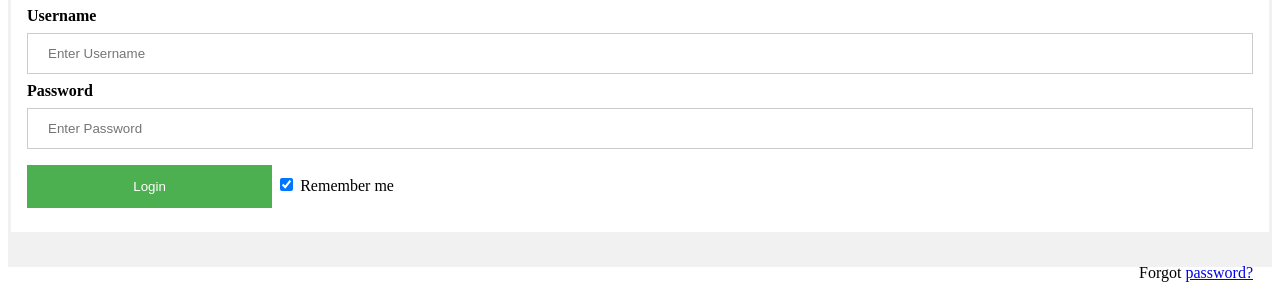
After one commit to sumitbsn/agro-analytics-dashboard, a Django app: page /login/ in a window 1280 px wide. The commit adds this page. Shown: the part 496-800 px from the top of the page. Run offline with Django 3.2, Linux system fonts and the light colour scheme; the visitor is signed in with stand-in values (Sample User, id 1).

Commit message:
added login page & registration page

```diff
--- /dev/null
+++ b/cropdata/templates/login.html
@@ -0,0 +1,100 @@
+<!DOCTYPE html>
+<html>
+<script type="text/javascript">
+
+        function submit_method(){
+            window.location.replace("/submitlogindetail");
+        }
+    </script>
+<style>
+form {
+    border: 3px solid #f1f1f1;
+}
+
+input[type=text], input[type=password] {
+    width: 100%;
+    padding: 12px 20px;
+    margin: 8px 0;
+    display: inline-block;
+    border: 1px solid #ccc;
+    box-sizing: border-box;
+}
+
+button {
+    background-color: #4CAF50;
+    color: white;
+    padding: 14px 20px;
+    margin: 8px 0;
+    border: none;
+    cursor: pointer;
+    width: 20%;
+}
+
+button:hover {
+    opacity: 0.8;
+}
+
+/*.cancelbtn {
+    width: auto;
+    padding: 10px 18px;
+    background-color: #f44336;
+}*/
+
+.imgcontainer {
+    text-align: center;
+    margin: 24px 0 12px 0;
+}
+
+img.avatar {
+    width: 40%;
+    border-radius: 50%;
+}
+
+.container {
+    padding: 16px;
+}
+
+span.psw {
+    float: right;
+    padding-top: 16px;
+}
+
+/* Change styles for span and cancel button on extra small screens */
+@media screen and (max-width: 300px) {
+    span.psw {
+       display: block;
+       float: none;
+    }
+    /*.cancelbtn {
+       width: 100%;*/
+    }
+}
+</style>
+<body>
+
+<h2>Login Form</h2>
+
+<form method="post" action="/submitlogindetail/">
+  <div class="imgcontainer">
+    <img src="img_avatar2.png" alt="Avatar" class="avatar">
+  </div>
+
+  <div class="container">
+    <label><b>Username</b></label>
+    <input type="text" placeholder="Enter Username" name="uname" required>
+
+    <label><b>Password</b></label>
+    <input type="password" placeholder="Enter Password" name="psw" required>
+
+    <button type="submit">Login</button>
+    <input type="checkbox" checked="checked"> Remember me
+  </div>
+
+  <div class="container" style="background-color:#f1f1f1">
+    <!-- <button type="button" class="cancelbtn">Cancel</button> -->
+    <span class="psw">Forgot <a href="#">password?</a></span>
+  </div>
+</form>
+
+</body>
+</html>
--- a/cropdata/views.py
+++ b/cropdata/views.py
@@ -7,6 +7,7 @@ from cropdata.models import *
 from cropdata.fusioncharts import FusionCharts
 from collections import OrderedDict
 from django.core.paginator import Paginator, EmptyPage, PageNotAnInteger
+from django.contrib.auth.models import User
 
 class cropdataDetail(APIView):
 
@@ -195,3 +196,41 @@ class Home(APIView):
 
     def get(self, request):
         return render(request,'home.html')
+
+class Signup(APIView):
+
+    def get(self, request):
+        return render(request,'signup.html')
+
+class Login(APIView):
+
+    def get(self, request):
+        return render(request,'login.html')
+
+class submitSignupdetail(APIView):
+    def post(self,request):
+        Username = request.POST['username']
+        Email = request.POST['email']
+        Password = request.POST['password']
+
+        print (Username)
+        user = User.objects.create_user(username=Username, email=Email, password=Password)
+
+        # q = Info(first_name=first_name, last_name=last_name, age=age, address=address, salary=salary)
+        # q.save()
+        #return Response({'username':name, 'password':age}, status=status.HTTP_200_OK)
+        # return Response("Success!!", status=status.HTTP_200_OK)
+        return HttpResponseRedirect("/login/")
+
+class submitLogindetail(APIView):
+    def post(self,request):
+        username = request.POST.get('uname', '')
+        password = request.POST.get('psw', '')
+        user = User.authenticate(username = username, password = password)
+
+        if user is not None:
+            User.login(request, user)
+            return HttpResponseRedirect(reverse('home'))
+        else:
+            # return HttpResponseRedirect('/accounts/invalid')
+            return Response("Not Success!!", status=status.HTTP_200_OK)
--- a/helloworld/urls.py
+++ b/helloworld/urls.py
@@ -41,5 +41,10 @@ urlpatterns = [
     url(r'^temperaturechart/$', cropdata.views.temperatureChart.as_view(), name='Temperature Chart'),
     url(r'^tempdatapassing/$', cropdata.views.tempdataPassing.as_view(), name= 'temperature data passing api' ),
     url(r'^home/$', cropdata.views.Home.as_view(), name= 'Home page Api' ),
-    # url(r'^invoice/$', restapi.views.InvoicePDFView.as_view(), name='invoice')
+    # url(r'^invoice/$', restapi.views.InvoicePDFView.as_view(), name='invoice'),
+    url(r'^signup/$', cropdata.views.Signup.as_view(), name= 'Signup page Api' ),
+    url(r'^login/$', cropdata.views.Login.as_view(), name= 'Login page Api' ),
+    url(r'^submitsignupdetail/$', cropdata.views.submitSignupdetail.as_view(), name= 'Submit user signup details Api' ),
+    url(r'^submitlogindetail/$', cropdata.views.submitLogindetail.as_view(), name= 'Submit user login details Api' ),
+
 ]
```
Also changed, not shown: cropdata/admin.py (+9 -0 lines), cropdata/models.py (+17 -0 lines), cropdata/templates/home.html (+5 -17 lines), cropdata/templates/signup.html (added, +60 -0 lines), cropdata/templates/temperaturechart.html (+35 -0 lines), restapi/views.py (+9 -9 lines).
